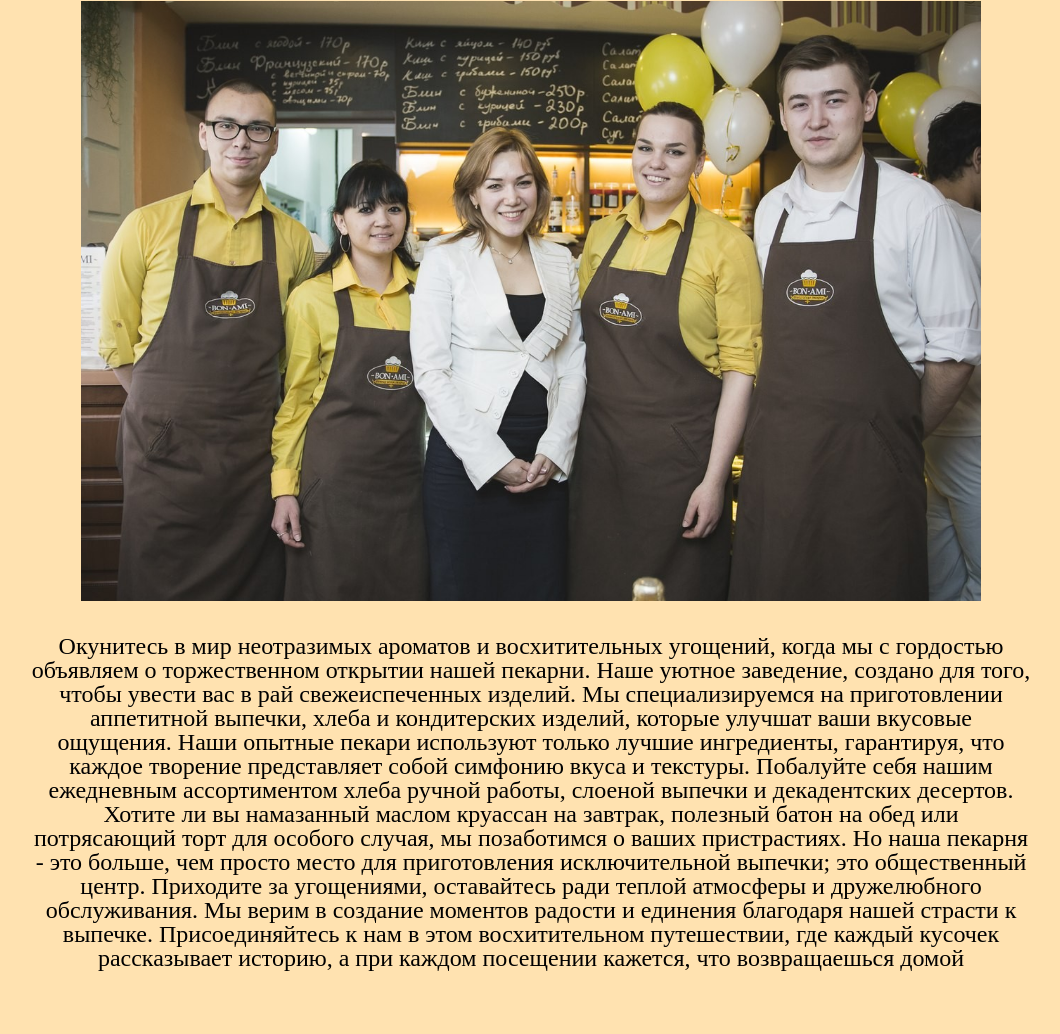
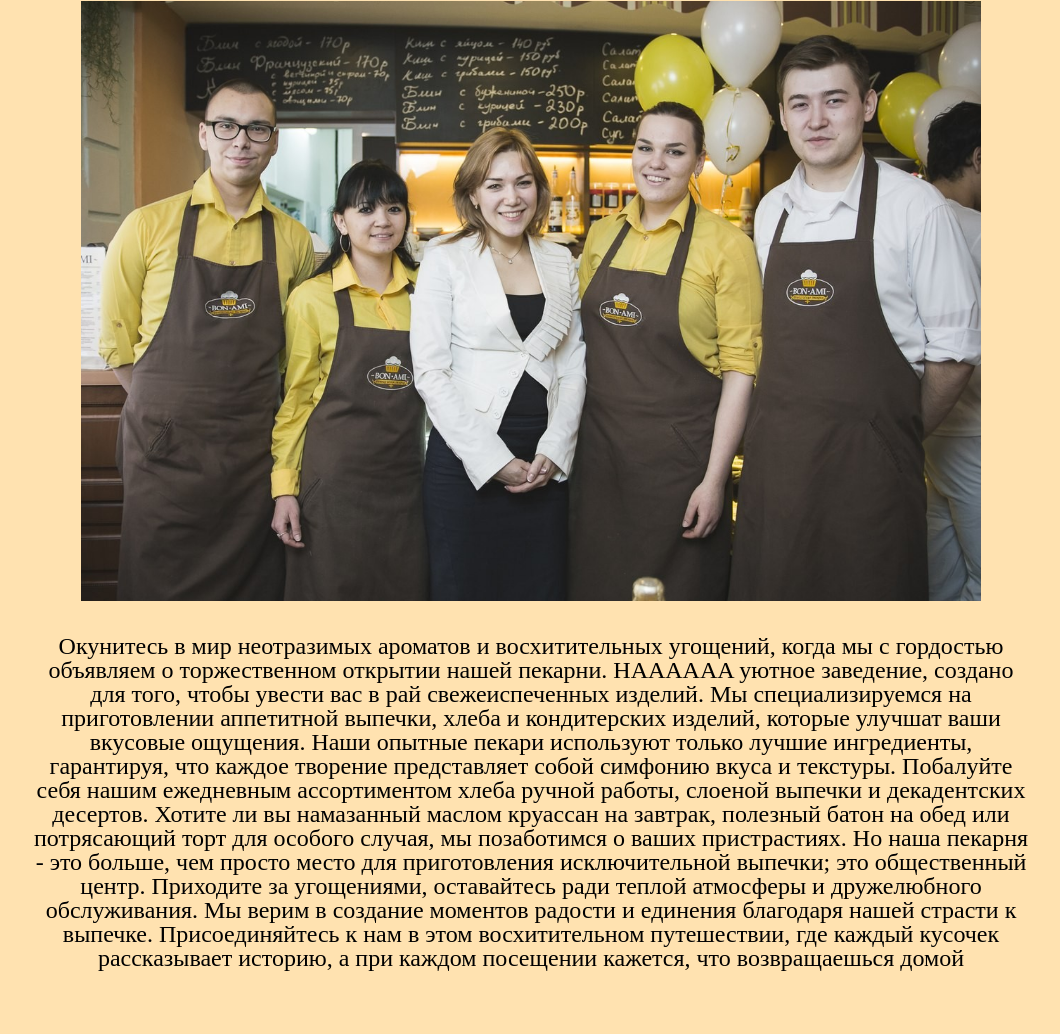
Before and after one commit to webmakerrr/project-1, a plain HTML site: page index-2.html in a window 1280 px wide. Shown: the part 304-1338 px from the top of the page, without its empty margins (109-1169 px from the left). Drawn offline with Linux system fonts and the light colour scheme.

Commit message:
Update index-2.html

```diff
--- a/index-2.html
+++ b/index-2.html
@@ -25,7 +25,7 @@
     <h1 class="about-company-title">Готовим<span class="about-company-span"> c любовью</span> для вас</h1>
     <img class="about-company-img" src="img/work team.jpg" alt="работники пекарни">
     <p class="about-company-paragraph"> Окунитесь в мир неотразимых ароматов и восхитительных угощений, когда мы с гордостью объявляем о торжественном открытии нашей пекарни.
-        Наше уютное заведение, создано для того, чтобы увести вас в рай свежеиспеченных изделий.
+        НAAAAAA уютное заведение, создано для того, чтобы увести вас в рай свежеиспеченных изделий.
         Мы специализируемся на приготовлении аппетитной выпечки, хлеба и кондитерских изделий, которые улучшат ваши вкусовые ощущения. Наши опытные пекари используют только лучшие ингредиенты, гарантируя, что каждое творение представляет собой симфонию вкуса и текстуры.
         Побалуйте себя нашим ежедневным ассортиментом хлеба ручной работы, слоеной выпечки и декадентских десертов. Хотите ли вы намазанный маслом круассан на завтрак, полезный батон на обед или потрясающий торт для особого случая, мы позаботимся о ваших пристрастиях.
         Но наша пекарня - это больше, чем просто место для приготовления исключительной выпечки; это общественный центр. Приходите за угощениями, оставайтесь ради теплой атмосферы и дружелюбного обслуживания. Мы верим в создание моментов радости и единения благодаря нашей страсти к выпечке.
```
